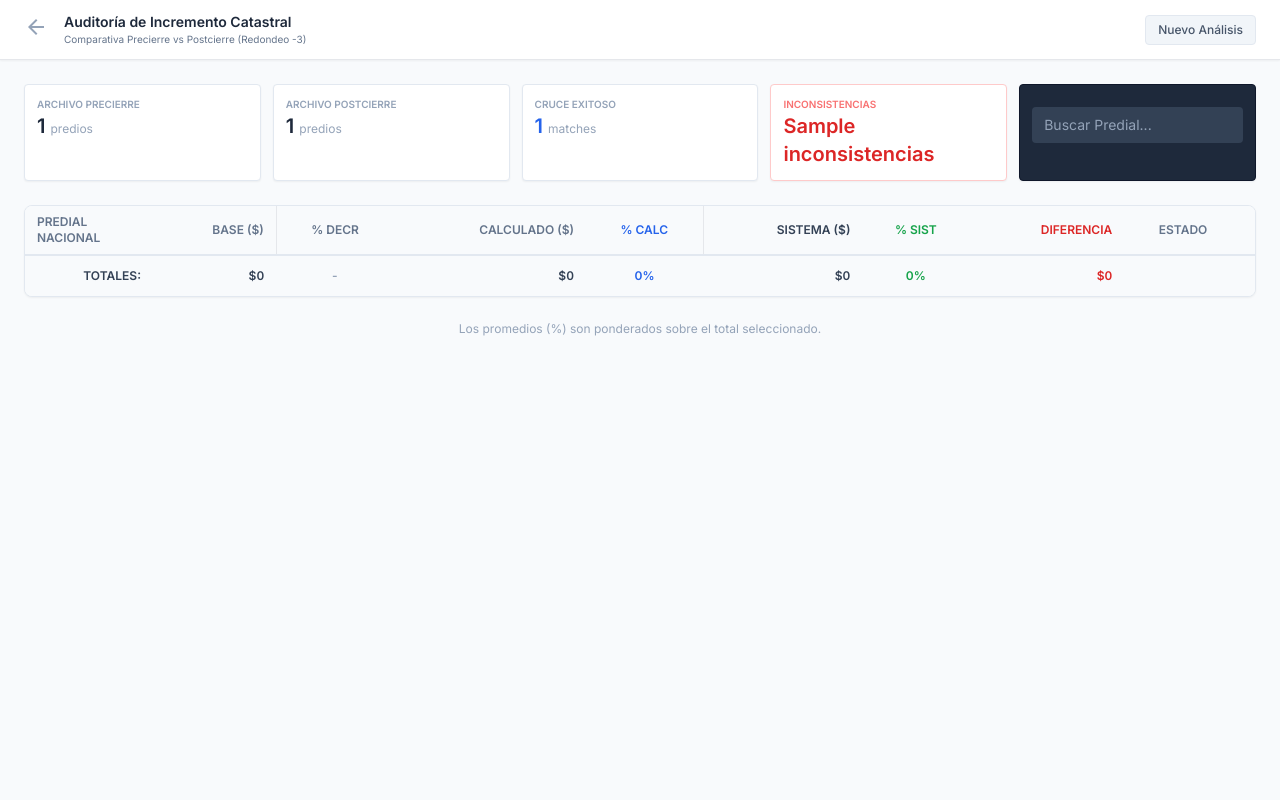
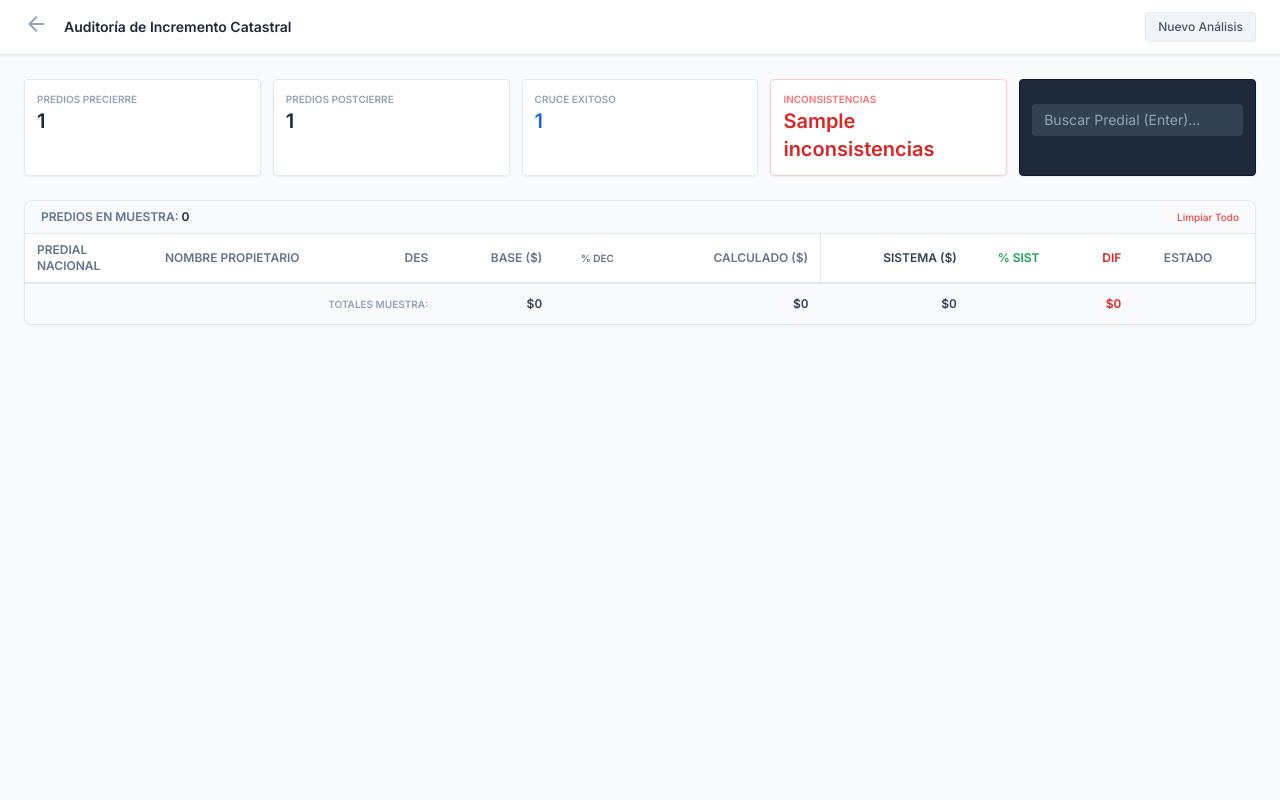
Before and after one commit to casabero/igac-portal, a Flask app: template templates/avaluo_tool.html in a window 1280 px wide. Run offline with Flask 3, Linux system fonts and the light colour scheme; the template is opened without the code that fills it: most values are stand-ins (such as "Sample title", 1, 10 or a date in 2020); parts of the project's set-up code (start-up, migrations or seed data) failed here and were passed over; some libraries are stand-ins or nearby versions.

Commit message:
Fix Avaluos: Columnas Nombre/Destino, Contador y Orden LIFO

```diff
--- a/templates/avaluo_tool.html
+++ b/templates/avaluo_tool.html
@@ -4,7 +4,7 @@
 <head>
     <meta charset="utf-8" />
     <meta name="viewport" content="width=device-width, initial-scale=1.0" />
-    <title>Dashboard Catastral</title>
+    <title>Auditoría Catastral</title>
     <link href="https://fonts.googleapis.com/css2?family=Inter:wght@300;400;500;600&display=swap" rel="stylesheet" />
     <link href="https://fonts.googleapis.com/css2?family=Material+Symbols+Outlined:wght,FILL@100..700,0..1&display=swap"
         rel="stylesheet" />
@@ -20,23 +20,23 @@
             text-align: right;
         }
 
-        .pct {
-            font-size: 0.75rem;
-            font-weight: 600;
+        .truncate-name {
+            max-width: 200px;
+            white-space: nowrap;
+            overflow: hidden;
+            text-overflow: ellipsis;
         }
     </style>
 </head>
 
 <body class="bg-slate-50 text-slate-800 min-h-screen flex flex-col">
 
-    <!-- Navbar -->
     <nav class="bg-white border-b px-6 py-3 flex justify-between items-center sticky top-0 z-50 shadow-sm">
         <div class="flex items-center gap-4">
             <a href="/" class="text-slate-400 hover:text-slate-800"><span
                     class="material-symbols-outlined">arrow_back</span></a>
             <div>
                 <h1 class="font-bold text-slate-800 text-sm">Auditoría de Incremento Catastral</h1>
-                <p class="text-[10px] text-slate-500">Comparativa Precierre vs Postcierre (Redondeo -3)</p>
             </div>
         </div>
         {% if resultados %}
@@ -46,9 +46,8 @@
         {% endif %}
     </nav>
 
-    <main class="flex-1 p-6 max-w-[1400px] mx-auto w-full">
+    <main class="flex-1 p-6 max-w-[1600px] mx-auto w-full">
 
-        <!-- ESTADO 1: CARGA DE ARCHIVOS -->
         {% if not resultados %}
         <div class="max-w-xl mx-auto bg-white p-8 rounded-xl shadow-sm border border-slate-200 mt-10">
             <h2 class="text-lg font-bold mb-6 text-slate-800 flex items-center gap-2">
@@ -92,53 +91,58 @@
         </div>
         {% endif %}
 
-        <!-- ESTADO 2: RESULTADOS -->
         {% if resultados %}
         <div id="dashboard" class="space-y-6">
 
-            <!-- A. Tarjetas KPIs -->
+            <!-- KPIs -->
             <div class="grid grid-cols-2 md:grid-cols-5 gap-3">
                 <div class="bg-white p-3 rounded border border-slate-200 shadow-sm">
-                    <p class="text-[10px] text-slate-400 font-bold uppercase">Archivo Precierre</p>
-                    <p class="text-xl font-bold text-slate-800">{{ resultados.stats.count_pre }} <span
-                            class="text-xs font-normal text-slate-400">predios</span></p>
+                    <p class="text-[10px] text-slate-400 font-bold uppercase">Predios Precierre</p>
+                    <p class="text-xl font-bold text-slate-800">{{ resultados.stats.count_pre }}</p>
                 </div>
                 <div class="bg-white p-3 rounded border border-slate-200 shadow-sm">
-                    <p class="text-[10px] text-slate-400 font-bold uppercase">Archivo Postcierre</p>
-                    <p class="text-xl font-bold text-slate-800">{{ resultados.stats.count_post }} <span
-                            class="text-xs font-normal text-slate-400">predios</span></p>
+                    <p class="text-[10px] text-slate-400 font-bold uppercase">Predios Postcierre</p>
+                    <p class="text-xl font-bold text-slate-800">{{ resultados.stats.count_post }}</p>
                 </div>
                 <div class="bg-white p-3 rounded border border-slate-200 shadow-sm">
                     <p class="text-[10px] text-slate-400 font-bold uppercase">Cruce Exitoso</p>
-                    <p class="text-xl font-bold text-blue-600">{{ resultados.stats.count_cruce }} <span
-                            class="text-xs font-normal text-slate-400">matches</span></p>
+                    <p class="text-xl font-bold text-blue-600">{{ resultados.stats.count_cruce }}</p>
                 </div>
                 <div class="bg-white p-3 rounded border border-red-200 bg-red-50 shadow-sm">
                     <p class="text-[10px] text-red-400 font-bold uppercase">Inconsistencias</p>
                     <p class="text-xl font-bold text-red-600">{{ resultados.stats.inconsistencias }}</p>
                 </div>
-                <!-- Mini buscador -->
                 <div class="bg-slate-800 p-3 rounded border border-slate-900 shadow-sm flex flex-col justify-center">
-                    <input type="text" id="searchInput" placeholder="Buscar Predial..."
-                        class="bg-slate-700 border-none text-white text-sm rounded placeholder-slate-400 focus:ring-1 focus:ring-blue-400 w-full">
+                    <input type="text" id="searchInput" placeholder="Buscar Predial (Enter)..."
+                        class="bg-slate-700 border-none text-white text-sm rounded placeholder-slate-400 focus:ring-1 focus:ring-blue-400 w-full h-8">
                     <p id="searchMsg" class="text-[9px] text-slate-400 mt-1 h-3"></p>
                 </div>
             </div>
 
-            <!-- B. Tabla Detallada -->
+            <!-- Tabla Detallada -->
             <div class="bg-white border border-slate-200 rounded-lg shadow-sm overflow-hidden">
+                <!-- Barra de Herramientas Tabla -->
+                <div class="bg-slate-50 border-b border-slate-200 px-4 py-2 flex justify-between items-center">
+                    <span class="text-xs font-bold text-slate-500 uppercase">
+                        Predios en Muestra: <span id="countSelected" class="text-slate-800">0</span>
+                    </span>
+                    <button onclick="limpiarTabla()"
+                        class="text-[10px] text-red-500 hover:text-red-700 font-medium">Limpiar Todo</button>
+                </div>
+
                 <div class="overflow-x-auto">
                     <table class="w-full text-xs text-left">
-                        <thead class="bg-slate-50 text-slate-500 font-bold uppercase border-b border-slate-200">
+                        <thead class="bg-white text-slate-500 font-bold uppercase border-b border-slate-200">
                             <tr>
                                 <th class="px-3 py-2 w-32">Predial Nacional</th>
+                                <th class="px-3 py-2">Nombre Propietario</th>
+                                <th class="px-3 py-2 w-10 text-center">Des</th>
                                 <th class="px-3 py-2 text-right">Base ($)</th>
-                                <th class="px-3 py-2 text-center border-l">% Decr</th>
+                                <th class="px-3 py-2 text-center text-[10px]">% Dec</th>
                                 <th class="px-3 py-2 text-right">Calculado ($)</th>
-                                <th class="px-3 py-2 text-center text-blue-600">% Calc</th>
                                 <th class="px-3 py-2 text-right border-l font-bold text-slate-700">Sistema ($)</th>
                                 <th class="px-3 py-2 text-center text-green-600 font-bold">% Sist</th>
-                                <th class="px-3 py-2 text-right text-red-600">Diferencia</th>
+                                <th class="px-3 py-2 text-right text-red-600">Dif</th>
                                 <th class="px-3 py-2 text-center">Estado</th>
                                 <th class="px-1 py-2"></th>
                             </tr>
@@ -148,13 +152,13 @@
                         </tbody>
                         <tfoot class="bg-slate-50 font-bold text-slate-700 border-t-2 border-slate-200">
                             <tr>
-                                <td class="px-3 py-3 text-right">TOTALES:</td>
+                                <td colspan="3" class="px-3 py-3 text-right uppercase text-[10px] text-slate-400">
+                                    Totales Muestra:</td>
                                 <td class="px-3 py-3 num" id="sumPre">$0</td>
-                                <td class="px-3 py-3 text-center text-slate-400">-</td>
+                                <td class="px-3 py-3"></td>
                                 <td class="px-3 py-3 num" id="sumCalc">$0</td>
-                                <td class="px-3 py-3 text-center text-blue-600" id="avgPctCalc">0%</td>
                                 <td class="px-3 py-3 num" id="sumPost">$0</td>
-                                <td class="px-3 py-3 text-center text-green-600" id="avgPctSist">0%</td>
+                                <td class="px-3 py-3"></td>
                                 <td class="px-3 py-3 num text-red-600" id="sumDif">$0</td>
                                 <td colspan="2"></td>
                             </tr>
@@ -162,9 +166,6 @@
                     </table>
                 </div>
             </div>
-
-            <p class="text-xs text-slate-400 text-center">Los promedios (%) son ponderados sobre el total seleccionado.
-            </p>
         </div>
 
         <script>
@@ -172,23 +173,17 @@
             const tableBody = document.getElementById('comparisonTable');
             const searchInput = document.getElementById('searchInput');
             const msgLabel = document.getElementById('searchMsg');
+            const countLabel = document.getElementById('countSelected');
 
-            // Estado de la tabla
             let selectedItems = [];
-
-            // Formateadores
             const fmtMoney = new Intl.NumberFormat('es-CO', { style: 'currency', currency: 'COP', maximumFractionDigits: 0 });
             const fmtPct = new Intl.NumberFormat('es-CO', { style: 'percent', minimumFractionDigits: 2 });
 
-            // Buscador
             searchInput.addEventListener("keypress", function (e) {
                 if (e.key === "Enter") {
                     e.preventDefault();
                     const query = this.value.trim();
-                    if (query.length < 5) {
-                        msgLabel.textContent = "Mínimo 5 dígitos";
-                        return;
-                    }
+                    if (query.length < 5) return;
 
                     const found = dataset.find(p => p.Predial_Nacional.includes(query));
                     if (found) {
@@ -204,10 +199,10 @@
             });
 
             function agregarFila(item) {
-                // Evitar duplicados
                 if (selectedItems.some(i => i.Predial_Nacional === item.Predial_Nacional)) return;
 
-                selectedItems.unshift(item); // Agregar al inicio
+                // PUSH para agregar al final (abajo), como pediste
+                selectedItems.push(item);
                 renderTable();
             }
 
@@ -216,8 +211,14 @@
                 renderTable();
             }
 
+            function limpiarTabla() {
+                selectedItems = [];
+                renderTable();
+            }
+
             function renderTable() {
                 tableBody.innerHTML = "";
+                countLabel.textContent = selectedItems.length;
 
                 let sumPre = 0, sumCalc = 0, sumPost = 0, sumDif = 0;
 
@@ -230,7 +231,6 @@
                     const tr = document.createElement('tr');
                     tr.className = "hover:bg-slate-50 transition-colors group";
 
-                    // Colores de estado
                     let statusClass = "bg-green-100 text-green-700";
                     if (item.Estado === 'INCONSISTENCIA') statusClass = "bg-red-100 text-red-700";
                     if (item.Estado === 'NO_CRUZA') statusClass = "bg-gray-100 text-gray-500";
@@ -238,12 +238,13 @@
 
                     tr.innerHTML = `
                         <td class="px-3 py-2 font-mono text-[10px] text-slate-600 truncate" title="${item.Predial_Nacional}">${item.Predial_Nacional}</td>
+                        <td class="px-3 py-2 font-bold text-slate-700 truncate-name" title="${item.Nombre}">${item.Nombre}</td>
+                        <td class="px-3 py-2 text-center text-[10px] text-slate-500">${item.DestinoEconomico}</td>
                         <td class="px-3 py-2 num text-slate-500">${fmtMoney.format(item.Avaluo)}</td>
-                        <td class="px-3 py-2 text-center text-slate-400 border-l">${fmtPct.format(item.Pct_Teorico)}</td>
-                        <td class="px-3 py-2 num font-medium">${fmtMoney.format(item.Avaluo_Calc)}</td>
-                        <td class="px-3 py-2 text-center text-blue-600 text-[10px] bg-blue-50/50">${fmtPct.format(item.Pct_Calc)}</td>
-                        <td class="px-3 py-2 num font-bold text-slate-700 border-l">${fmtMoney.format(item.Avaluo_Post)}</td>
-                        <td class="px-3 py-2 text-center text-green-600 text-[10px] bg-green-50/50 font-bold">${item.Avaluo_Post > 0 ? fmtPct.format(item.Pct_Sistema) : '-'}</td>
+                        <td class="px-3 py-2 text-center text-slate-400 border-l text-[9px]">${fmtPct.format(item.Pct_Teorico)}</td>
+                        <td class="px-3 py-2 num font-medium text-blue-600">${fmtMoney.format(item.Avaluo_Calc)}</td>
+                        <td class="px-3 py-2 num font-bold text-slate-800 border-l">${fmtMoney.format(item.Avaluo_Post)}</td>
+                        <td class="px-3 py-2 text-center text-green-600 text-[10px] font-bold">${item.Avaluo_Post > 0 ? fmtPct.format(item.Pct_Sistema) : '-'}</td>
                         <td class="px-3 py-2 num ${item.Diferencia !== 0 ? 'text-red-600 font-bold' : 'text-slate-300'}">${fmtMoney.format(item.Diferencia)}</td>
                         <td class="px-3 py-2 text-center">
                             <span class="px-1.5 py-0.5 rounded text-[9px] font-bold ${statusClass}">${item.Estado}</span>
@@ -254,22 +255,13 @@
                             </button>
                         </td>
                     `;
-                    tableBody.appendChild(tr);
+                    tableBody.appendChild(tr); // Agrega abajo
                 });
 
-                // Actualizar Totales
                 document.getElementById('sumPre').textContent = fmtMoney.format(sumPre);
                 document.getElementById('sumCalc').textContent = fmtMoney.format(sumCalc);
                 document.getElementById('sumPost').textContent = fmtMoney.format(sumPost);
                 document.getElementById('sumDif').textContent = fmtMoney.format(sumDif);
-
-                // Calcular Promedios Ponderados (Variación Global)
-                // (TotalNuevo / TotalViejo) - 1
-                let avgCalc = sumPre > 0 ? (sumCalc / sumPre) - 1 : 0;
-                let avgSist = sumPre > 0 && sumPost > 0 ? (sumPost / sumPre) - 1 : 0;
-
-                document.getElementById('avgPctCalc').textContent = fmtPct.format(avgCalc);
-                document.getElementById('avgPctSist').textContent = fmtPct.format(avgSist);
             }
         </script>
         {% endif %}
```
Also changed, not shown: modules/avaluo_analisis.py (+48 -52 lines).
